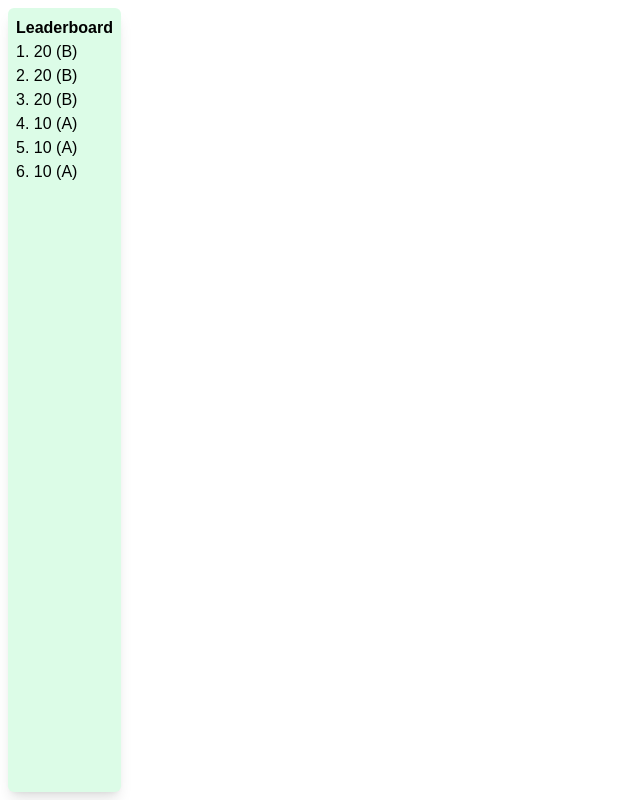
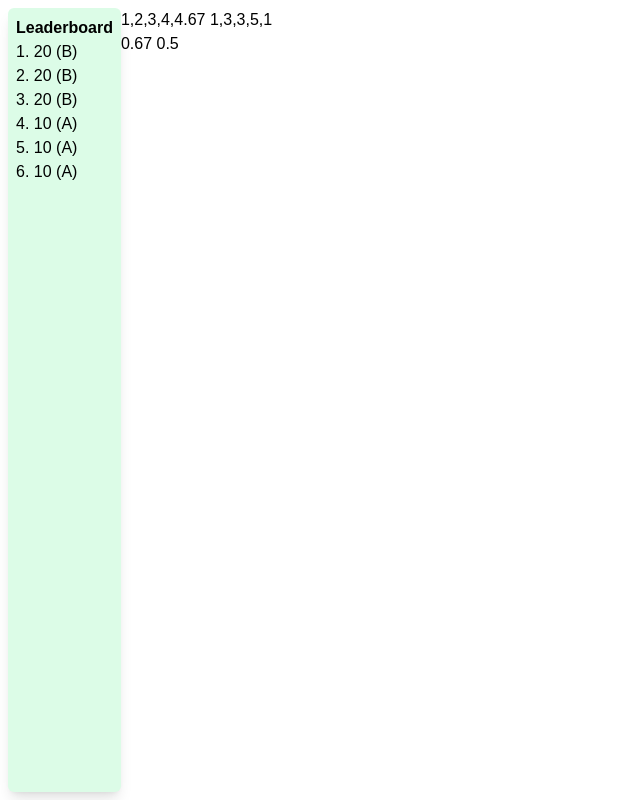
Before and after one commit to joshuamotoaki/neu443-demo, a SvelteKit app: page /stats in a window 1280 px wide. Shown: the whole page, without its empty margins (0-640 px from the left). Built offline with nearby package versions, Linux system fonts and the light colour scheme; no server answers; a web font is replaced by a local one.

Commit message:
Calculate proportion of pre-game vs post-game

```diff
--- a/src/lib/sample.ts
+++ b/src/lib/sample.ts
@@ -25,9 +25,9 @@ export const SAMPLE_DATA = [
         answers: {
             "1": ["purple", "green", "green", "green"],
             "5": ["blue", "yellow", "blue", "yellow"],
-            "7": ["purple", "green", "blue", "yellow"]
+            "7": ["purple", "purple", "purple", "purple"]
         },
-        survey: [1, 2, 3, 4, 5],
+        survey: [1, 2, 3, 4, 4],
         score: 10
     },
     {
--- a/src/routes/stats/+page.svelte
+++ b/src/routes/stats/+page.svelte
@@ -3,16 +3,16 @@
     // Charts to display
     // 1. Survey distribution for each group and overall
     // 2. Score rankings
-    // 3.
+    // 3. Round 7 purple vs yellow and green vs blue
 
     import { supabase } from "$lib/supabase";
     import { onMount } from "svelte";
 
     const COLOR_THRESH_MAP: Record<string, number> = {
-        purple: 0.75,
-        green: 0.25,
-        blue: 0.25,
-        yellow: 0.75
+        purple: 0.75, // Before
+        green: 0.25, // Before
+        blue: 0.25, // After
+        yellow: 0.75 // After
     };
 
     type OptionsOne = "purple" | "green";
@@ -61,8 +61,43 @@
     //     appData = appData;
     // });
 
-    $: console.log(appData);
     $: sortedScores = appData.toSorted((a, b) => b.score - a.score);
+
+    const calcAvgArr = (group: "A" | "B"): number[] => {
+        return appData
+            .filter(x => x.group === group)
+            .map(x => x.survey)
+            .reduce((acc, curr) => {
+                return acc.map((x, i) => x + curr[i]);
+            }, Array(5).fill(0))
+            .map(x => x / appData.filter(x => x.group === group).length)
+            .map(x => parseFloat(x.toFixed(2)));
+    };
+
+    const calcPercentBefore = (group: "A" | "B"): number => {
+        const x: (OptionsOne | OptionsTwo)[] = appData
+            .filter(x => x.group === group)
+            .map(x => x.answers["7"])
+            .flat();
+
+        let preCount = 0;
+        let total = 0;
+
+        for (const ans of x) {
+            if (ans === "purple" || ans === "green") {
+                preCount++;
+            }
+            total++;
+        }
+
+        return parseFloat((preCount / total).toFixed(2));
+    };
+
+    let aGroupSurveyAvg: number[] = calcAvgArr("A");
+    let bGroupSurveyAvg: number[] = calcAvgArr("B");
+
+    let aGroupBeforePercent: number = calcPercentBefore("A");
+    let bGroupBeforePercent: number = calcPercentBefore("B");
 </script>
 
 <div class="h-screen w-screen flex p-2">
@@ -78,7 +113,7 @@
         </ul>
     </aside>
     <main class="flex-1">
-        <section></section>
-        <section></section>
+        <section>{aGroupSurveyAvg} {bGroupSurveyAvg}</section>
+        <section>{aGroupBeforePercent} {bGroupBeforePercent}</section>
     </main>
 </div>
```
